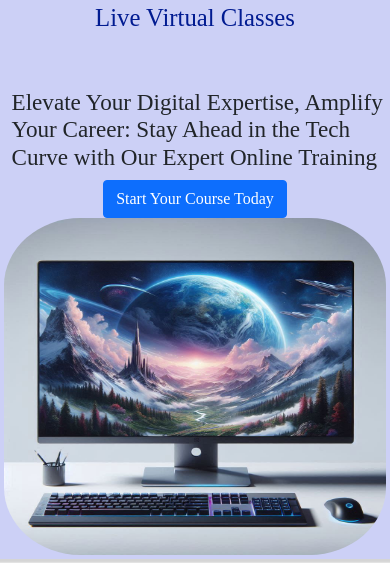
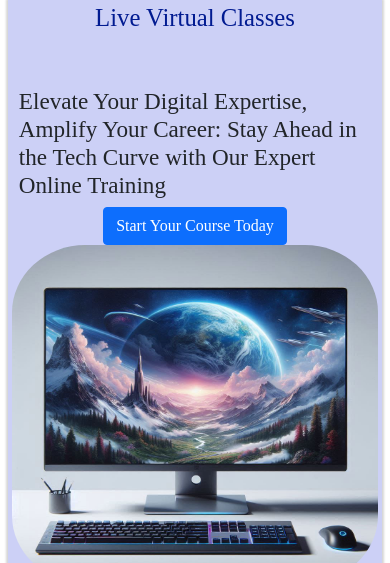
Before and after one commit to SHIVANSHIMPELSYS/Project1, a plain HTML site: page index.html in a window 390 px wide. Shown: the part 57-620 px from the top of the page. Drawn offline with nearby package versions, Linux system fonts and the light colour scheme; a web font is replaced by a local one.

Commit message:
7 commit 13-10-2024

```diff
--- a/css/index.css
+++ b/css/index.css
@@ -366,6 +366,13 @@ header {
   }
 
 @media only screen and (max-width: 575px) {
+  .con{
+    width: 96%;
+    display: flex;
+    justify-content: center;
+    margin-left: 2%;
+
+  }
   #h5 {
     color: rgb(66, 111, 170);
     display: flex;
--- a/index.html
+++ b/index.html
@@ -154,7 +154,7 @@
     </header>
 
 
-    <div class="">
+    <div class="con">
       <section id="first">
         <div class="row">
           <div class="col-sm-6">
```
